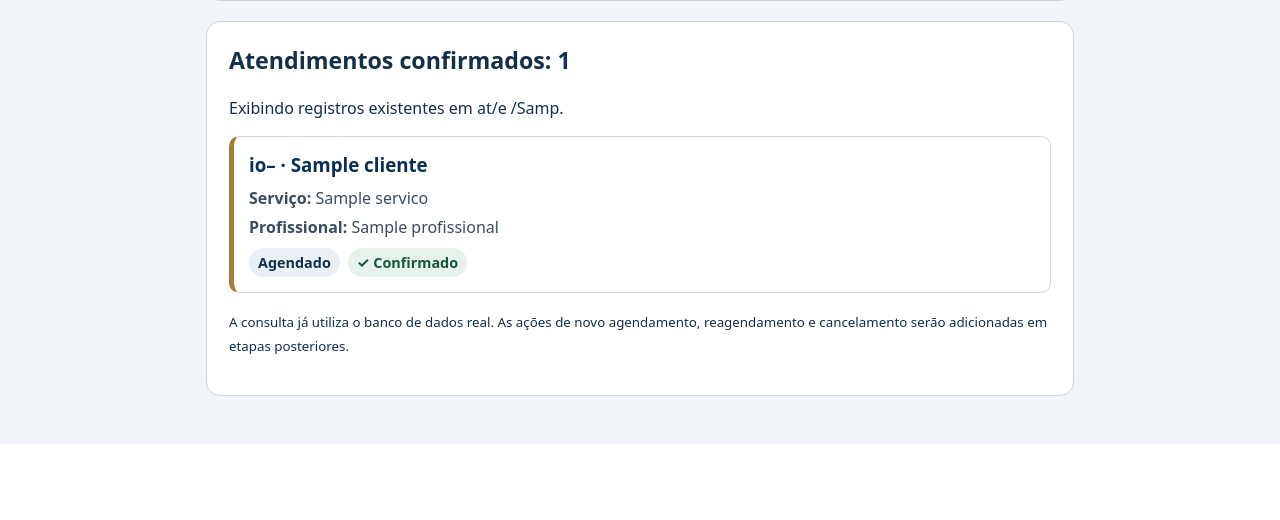
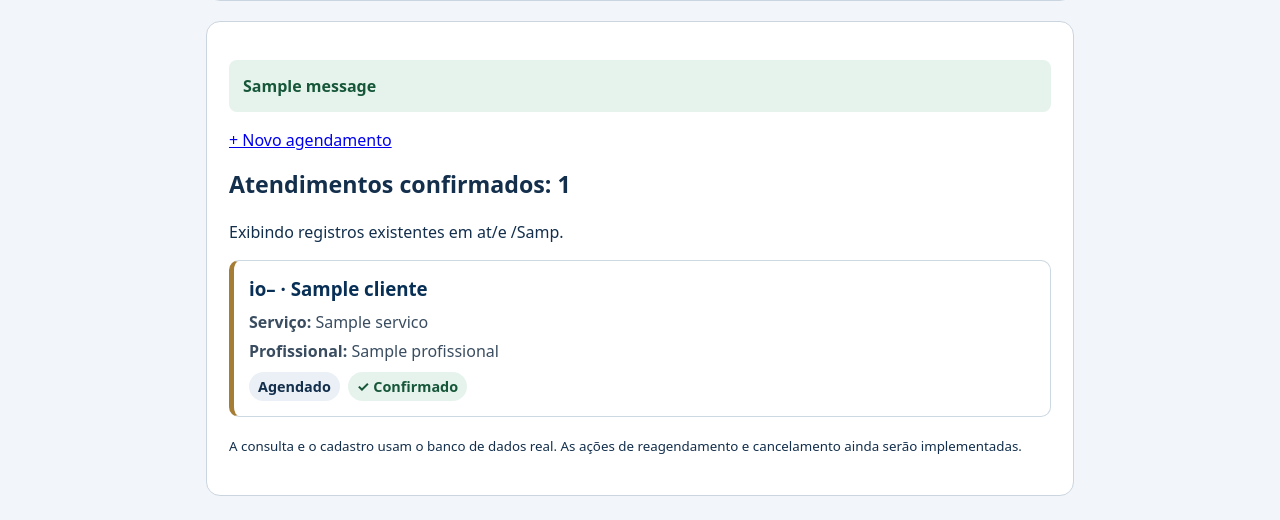
Before and after one commit to CarlosENunes93/agendafacil-corte-nobre, a Flask app: template app/templates/agenda.html in a window 1280 px wide. Shown: the part 356-876 px from the top of the page. Before the commit the page ends 800 px from the top, so only its background shows below. Run offline with Flask 3, Linux system fonts and the light colour scheme; the template is opened without the code that fills it: most values are stand-ins (such as "Sample title", 1, 10 or a date in 2020); one stand-in notice (Sample message) is shown.

Commit message:
feat: ligar agenda ao formulario e informar confirmacao

```diff
--- a/app/templates/agenda.html
+++ b/app/templates/agenda.html
@@ -57,6 +57,10 @@
       </form>
     </section>
     <section class="painel" aria-labelledby="atendimentos">
+      {% for categoria, mensagem in get_flashed_messages(with_categories=true) %}
+      <p role="status" style="background:#e6f3ed;color:#175739;padding:14px;border-radius:8px;font-weight:700">{{ mensagem }}</p>
+      {% endfor %}
+      <p><a href="{{ url_for('auth.novo_agendamento') }}">+ Novo agendamento</a></p>
       <h2 id="atendimentos">Atendimentos confirmados: {{ atendimentos|length }}</h2>
       <p>Exibindo registros existentes em {{ data[8:10] }}/{{ data[5:7] }}/{{ data[:4] }}.</p>
       {% if atendimentos %}
@@ -76,7 +80,7 @@
       {% else %}
       <p class="vazio" role="status">Nenhum atendimento confirmado encontrado para os filtros selecionados.</p>
       {% endif %}
-      <p><small>A consulta já utiliza o banco de dados real. As ações de novo agendamento, reagendamento e cancelamento serão adicionadas em etapas posteriores.</small></p>
+      <p><small>A consulta e o cadastro usam o banco de dados real. As ações de reagendamento e cancelamento ainda serão implementadas.</small></p>
     </section>
   </main>
 </body>
```
